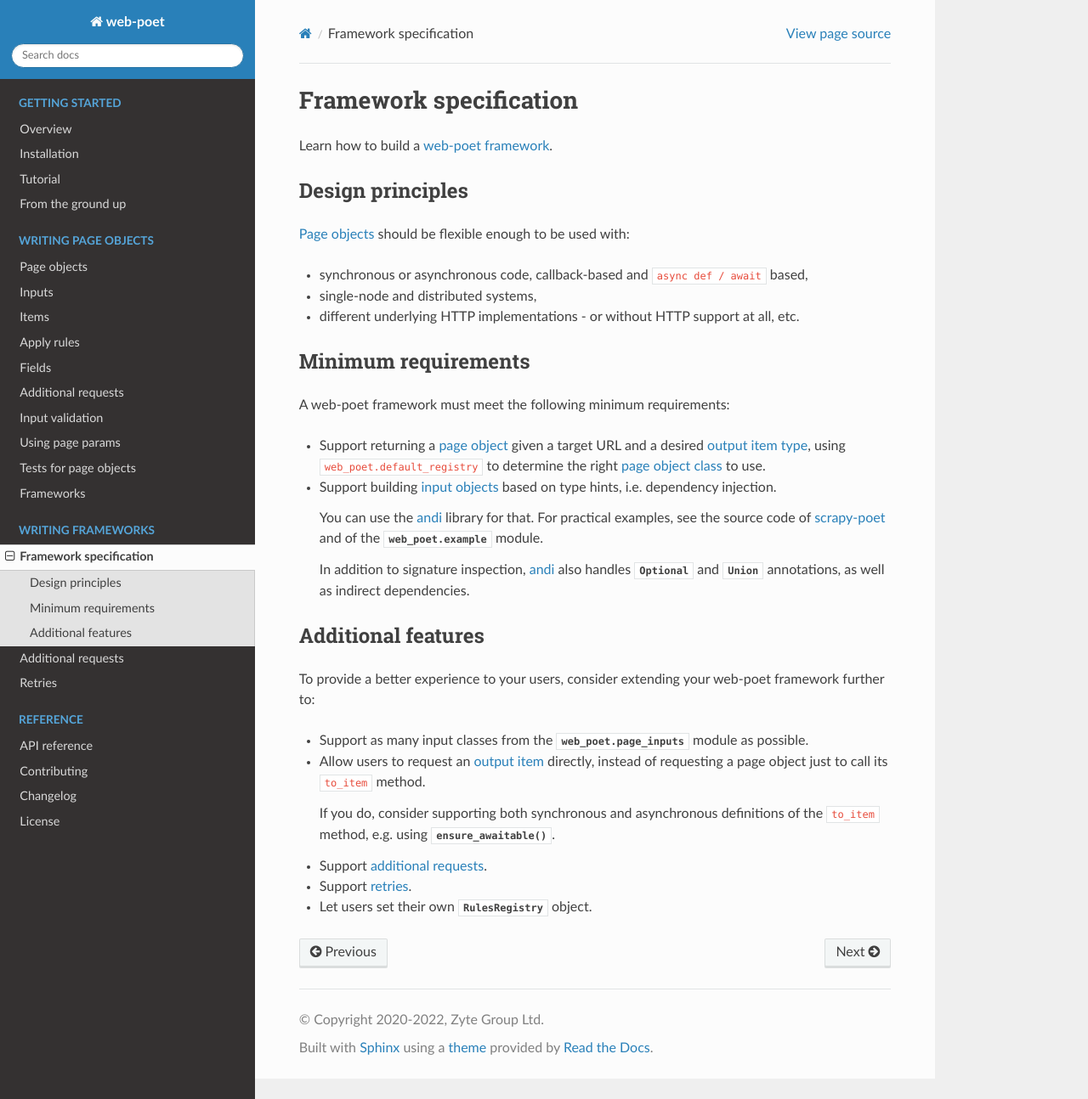
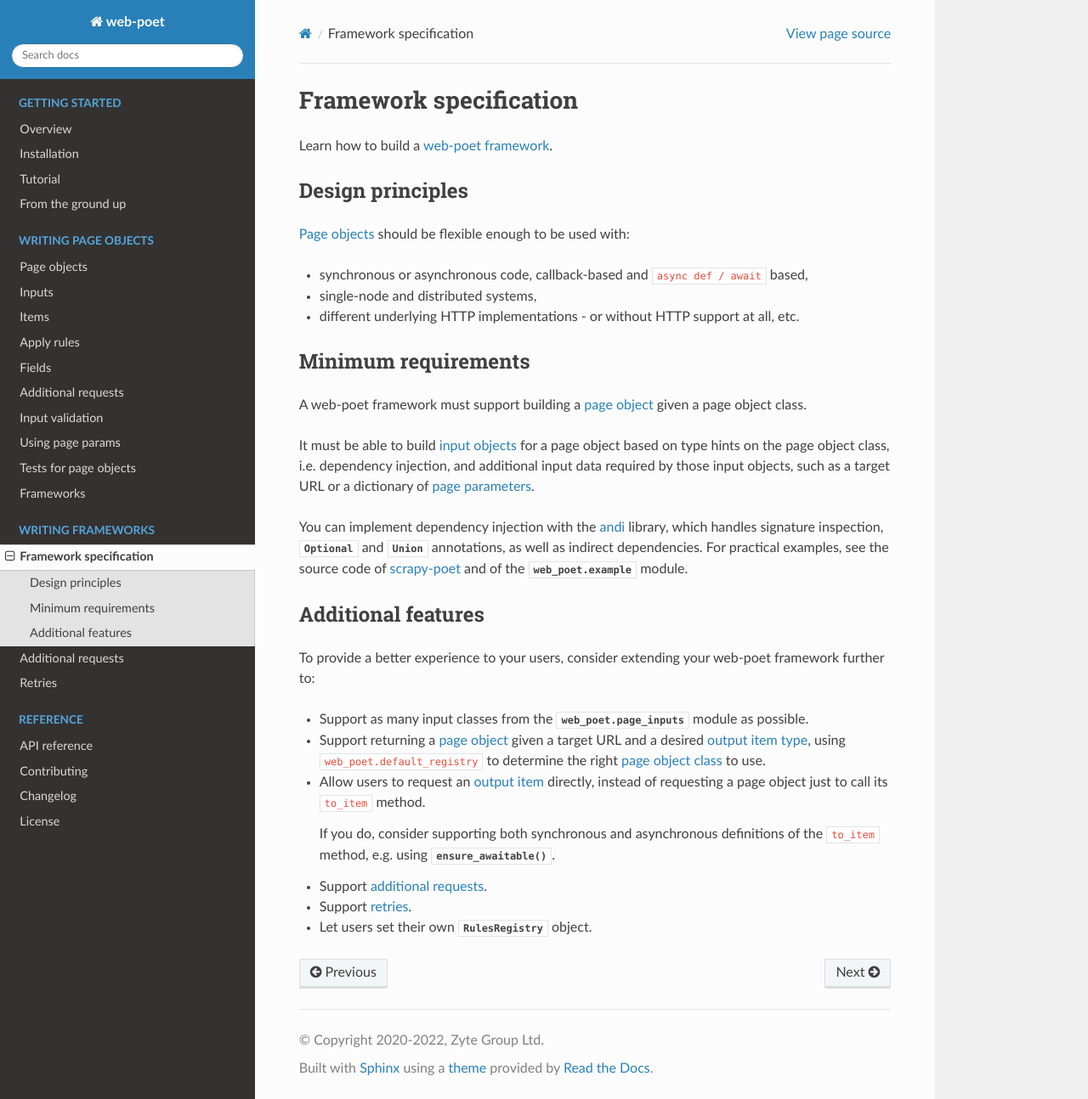
Before and after one commit to scrapinghub/web-poet, a Sphinx documentation site: the page built from docs/frameworks/index.rst, in a window 1280 px wide and 1294 px high. Shown: the whole window at 85% size. Built offline with Sphinx 7.4.7 and the Read the Docs theme 2.0.0, drawn with Linux system fonts in a browser that asks for light colours.

Commit message:
Reduce framework minimum requirements

```diff
--- a/docs/frameworks/index.rst
+++ b/docs/frameworks/index.rst
@@ -21,25 +21,21 @@ Design principles
 Minimum requirements
 ====================
 
-A web-poet framework must meet the following minimum requirements:
+A web-poet framework must support building a :ref:`page object <page-objects>`
+given a page object class.
 
--   Support returning a :ref:`page object <page-objects>` given a target URL
-    and a desired :ref:`output item type <items>`, using
-    ``web_poet.default_registry`` to determine the right :ref:`page
-    object class <page-object-classes>` to use.
+It must be able to build :ref:`input objects <inputs>` for a page object based
+on type hints on the page object class, i.e. dependency injection, and
+additional input data required by those input objects, such as a target URL or
+a dictionary of :ref:`page parameters <page-params>`.
 
--   Support building :ref:`input objects <inputs>` based on type hints, i.e.
-    dependency injection.
+You can implement dependency injection with the andi_ library, which handles
+signature inspection, :class:`~typing.Optional` and :class:`~typing.Union`
+annotations, as well as indirect dependencies. For practical examples, see the
+source code of scrapy-poet_ and of the :mod:`web_poet.example` module.
 
-    You can use the andi_ library for that. For practical examples, see the
-    source code of scrapy-poet_ and of the :mod:`web_poet.example` module.
-
-    .. _andi: https://github.com/scrapinghub/andi
-    .. _scrapy-poet: https://github.com/scrapinghub/scrapy-poet
-
-    In addition to signature inspection, andi_ also handles
-    :class:`~typing.Optional` and :class:`~typing.Union` annotations, as well
-    as indirect dependencies.
+.. _andi: https://github.com/scrapinghub/andi
+.. _scrapy-poet: https://github.com/scrapinghub/scrapy-poet
 
 
 Additional features
@@ -50,6 +46,11 @@ framework further to:
 
 -   Support as many input classes from the :mod:`web_poet.page_inputs`
     module as possible.
+
+-   Support returning a :ref:`page object <page-objects>` given a target URL
+    and a desired :ref:`output item type <items>`, using
+    ``web_poet.default_registry`` to determine the right :ref:`page
+    object class <page-object-classes>` to use.
 
 -   Allow users to request an :ref:`output item <items>` directly, instead of
     requesting a page object just to call its ``to_item`` method.
```
